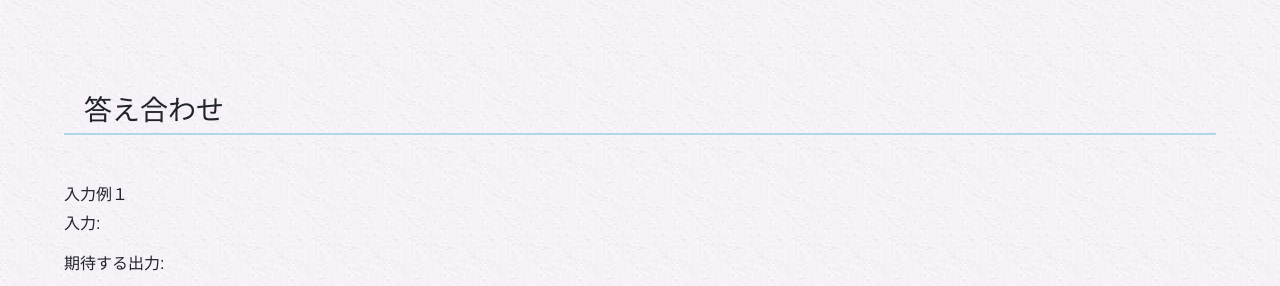
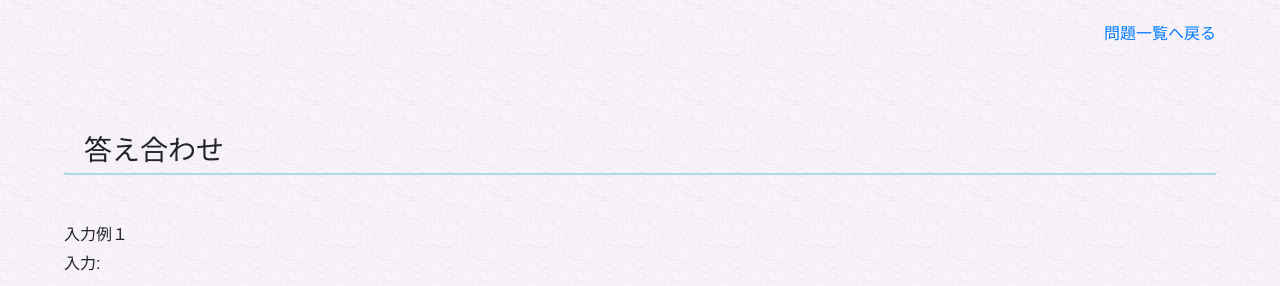
Before and after one commit to o-ham5/codingCheckApp, a Django app: template codingCheckApp/templates/codingCheckApp/submit_code.html in a window 1280 px wide. Shown: the part 348-634 px from the top of the page. Run offline with Django 3.2, Linux system fonts and the light colour scheme; the template is opened without the code that fills it, so the values that code supplies are empty; some libraries are stand-ins or nearby versions; some web fonts are replaced.

Commit message:
20200426 3

```diff
--- a/codingCheckApp/static/css/submit_code.css
+++ b/codingCheckApp/static/css/submit_code.css
@@ -26,3 +26,7 @@
 .score-value {
   font-size: 1.5rem;
 }
+
+.back-category-list {
+  text-align: right;
+}
--- a/codingCheckApp/templates/codingCheckApp/submit_code.html
+++ b/codingCheckApp/templates/codingCheckApp/submit_code.html
@@ -11,6 +11,8 @@
     </div>
     <p id="total-score">あなたのスコア: <span class="score-value">{{ score }}</span> 点！！</p>
 </div>
+
+<p class="back-category-list"><a href="{% url 'category_list' %}">問題一覧へ戻る</a></p>
 
 <br><br><br>
 
```
